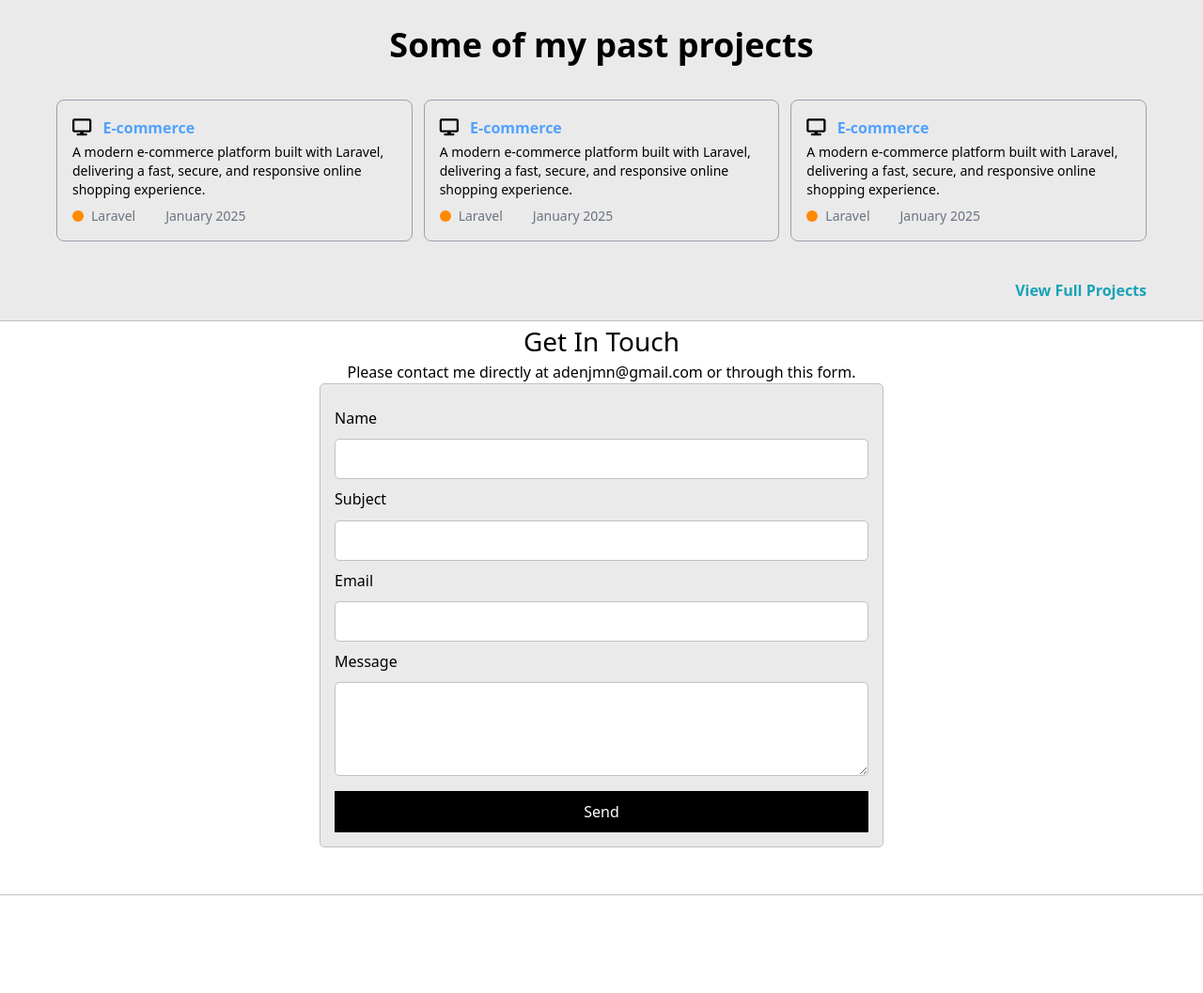
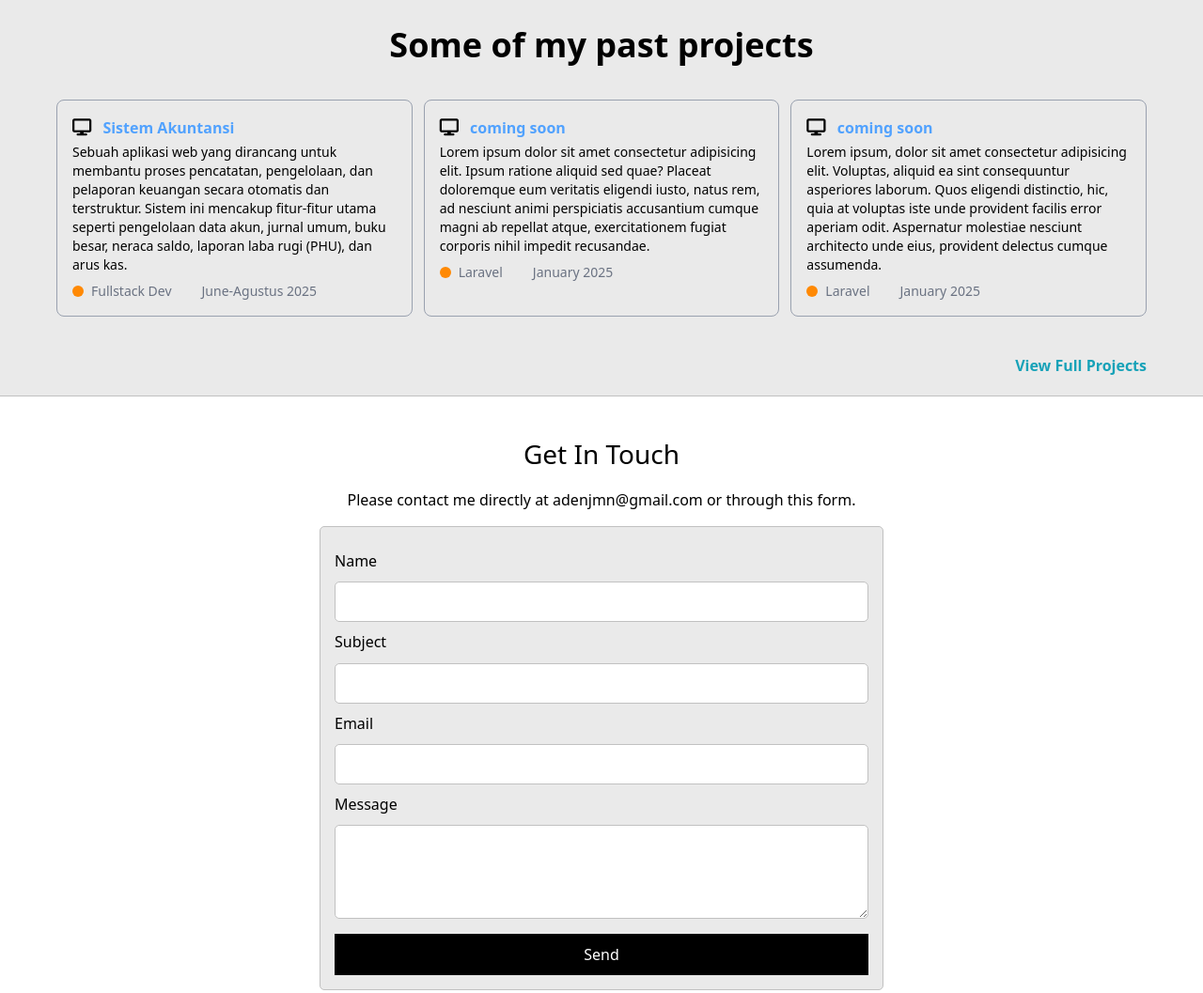
Before and after one commit to adenjmn/adenjmn.github.io, a plain HTML site: page index.html in a window 1280 px wide. Shown: the part 1120-2177 px from the top of the page at 94% size. Before the commit the page ends 2073 px from the top, so only its background shows below. Drawn offline with nearby package versions, Linux system fonts and the light colour scheme.

Commit message:
update 5 sept 2025

```diff
--- a/index.html
+++ b/index.html
@@ -175,15 +175,14 @@
 						<div class="flex items-start gap-3">
 							<div>
 								<i class="fa-solid fa-display text-lg mt-1"></i>
-								<a href="post.html" class="text-blue-400 font-semibold ml-2 hover:underline">E-commerce</a>
+								<a href="post.html" class="text-blue-400 font-semibold ml-2 hover:underline">Sistem Akuntansi</a>
 								<p class="text-sm mt-1 text-gray-750">
-									A modern e-commerce platform built with Laravel, delivering a fast, secure, and
-									responsive online shopping experience.
+									Sebuah aplikasi web yang dirancang untuk membantu proses pencatatan, pengelolaan, dan pelaporan keuangan secara otomatis dan terstruktur. Sistem ini mencakup fitur-fitur utama seperti pengelolaan data akun, jurnal umum, buku besar, neraca saldo, laporan laba rugi (PHU), dan arus kas.
 								</p>
 								<div class="flex items-center gap-2 mt-2">
 									<span class="w-3 h-3 rounded-full hover:bg-gray-600 bg-orange-400"></span>
-									<span class="text-sm text-gray-500">Laravel</span>
-									<span class="text-sm text-gray-500 ml-6">January 2025</span>
+									<span class="text-sm text-gray-500">Fullstack Dev</span>
+									<span class="text-sm text-gray-500 ml-6">June-Agustus 2025</span>
 								</div>
 							</div>
 						</div>
@@ -194,10 +193,9 @@
 						<div class="flex items-start gap-3">
 							<div>
 								<i class="fa-solid fa-display text-lg mt-1"></i>
-								<a href="post.html" class="text-blue-400 font-semibold ml-2 hover:underline">E-commerce</a>
+								<a href="post.html" class="text-blue-400 font-semibold ml-2 hover:underline">coming soon</a>
 								<p class="text-sm mt-1 text-gray-750">
-									A modern e-commerce platform built with Laravel, delivering a fast, secure, and
-									responsive online shopping experience.
+									Lorem ipsum dolor sit amet consectetur adipisicing elit. Ipsum ratione aliquid sed quae? Placeat doloremque eum veritatis eligendi iusto, natus rem, ad nesciunt animi perspiciatis accusantium cumque magni ab repellat atque, exercitationem fugiat corporis nihil impedit recusandae.
 								</p>
 								<div class="flex items-center gap-2 mt-2">
 									<span class="w-3 h-3 rounded-full hover:bg-gray-600 bg-orange-400"></span>
@@ -212,10 +210,9 @@
 						<div class="flex items-start gap-3">
 							<div>
 								<i class="fa-solid fa-display text-lg mt-1"></i>
-								<a href="post.html" class="text-blue-400 font-semibold ml-2 hover:underline">E-commerce</a>
+								<a href="post.html" class="text-blue-400 font-semibold ml-2 hover:underline">coming soon</a>
 								<p class="text-sm mt-1 text-gray-750">
-									A modern e-commerce platform built with Laravel, delivering a fast, secure, and
-									responsive online shopping experience.
+									Lorem ipsum, dolor sit amet consectetur adipisicing elit. Voluptas, aliquid ea sint consequuntur asperiores laborum. Quos eligendi distinctio, hic, quia at voluptas iste unde provident facilis error aperiam odit. Aspernatur molestiae nesciunt architecto unde eius, provident delectus cumque assumenda.
 								</p>
 								<div class="flex items-center gap-2 mt-2">
 									<span class="w-3 h-3 rounded-full hover:bg-gray-600 bg-orange-400"></span>
@@ -228,16 +225,16 @@
 					<!-- You can add more cards here... -->
 				</div>
 				<div class="text-right">
-					<a href="#" class="text-md text-[#17a2b8] font-semibold hover:underline">View Full Projects</a>
+					<a href="https://github.com/adenjmn/" class="text-md text-[#17a2b8] font-semibold hover:underline">View Full Projects</a>
 				</div>
 			</div>
 		</div>
 	</section>
 
-	<section class="s2">
+	<section class="s2 mt-10">
 		<div class="main-container">
 			<h3 style="text-align: center;">Get In Touch</h3>
-			<p class="text-center">Please contact me directly at adenjmn@gmail.com or through this form.</p>
+			<p class="text-center m-4">Please contact me directly at adenjmn@gmail.com or through this form.</p>
 			<form id="contact-form">
 				<a name="contact"></a>
 
```
